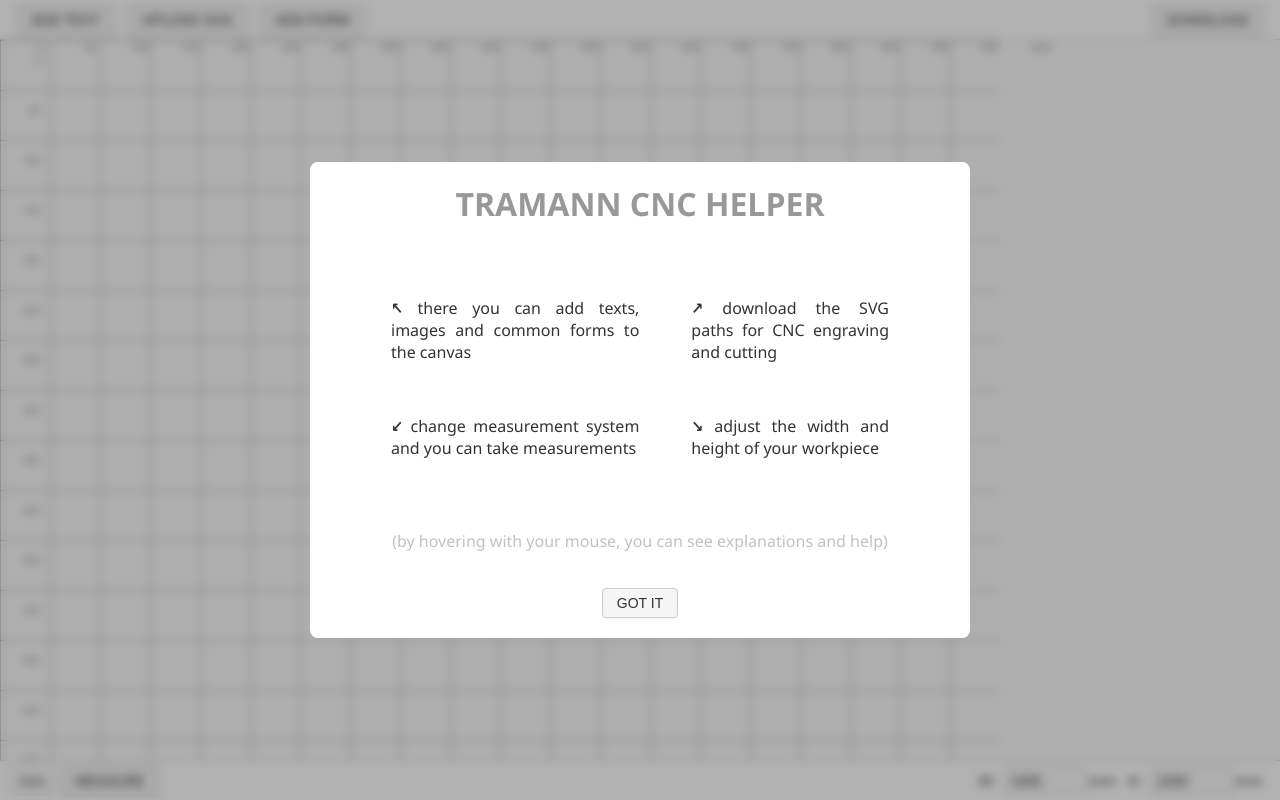
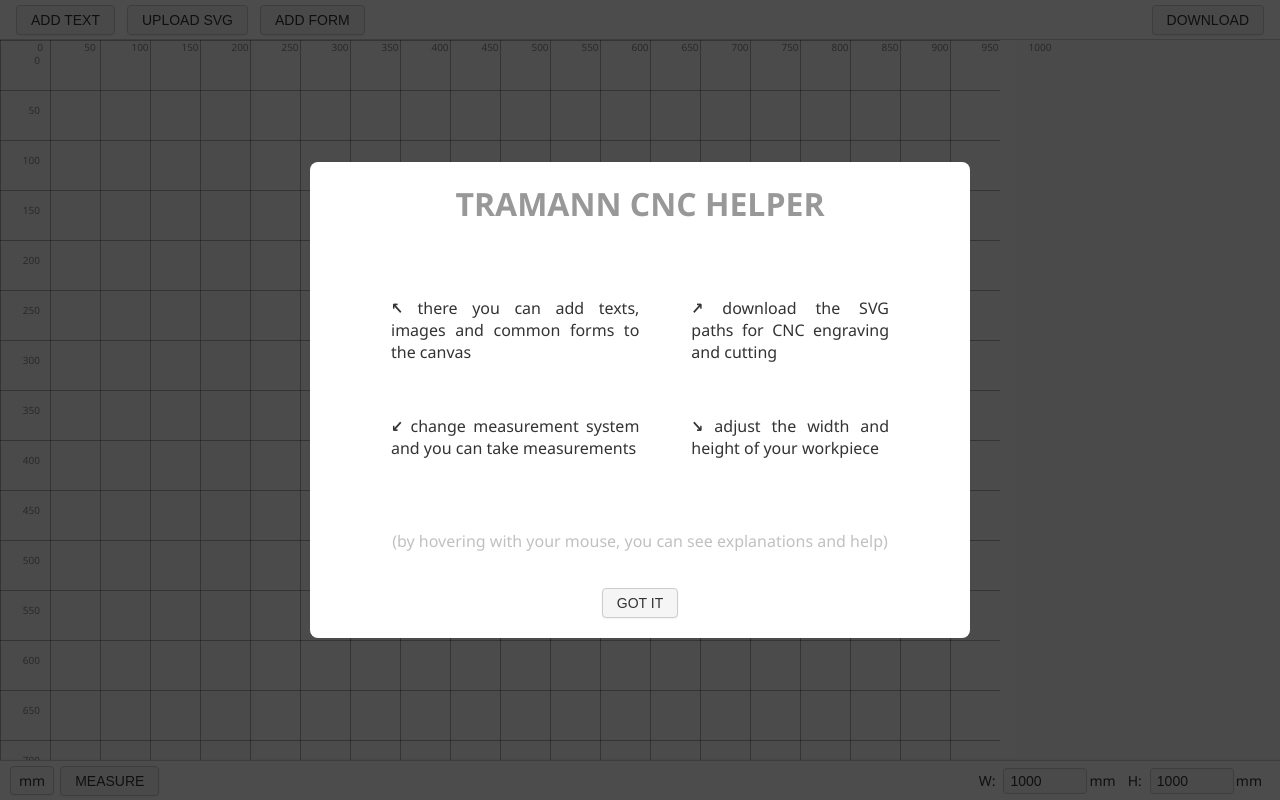
Before and after one commit to StultusEstQuiHocLegit/CNCHELPER, a PHP site: page / in a window 1280 px wide. Run offline with PHP 8.4, Linux system fonts and the light colour scheme.

Commit message:
Update style.css

```diff
--- a/style.css
+++ b/style.css
@@ -233,8 +233,8 @@ button.active {
   display: none;
   align-items: center;
   justify-content: center;
-  background: rgba(0, 0, 0, 0.3);
-  backdrop-filter: blur(5px);
+  /* Dark translucent background so underlying content is still visible */
+  background: rgba(0, 0, 0, 0.7);
   z-index: 9999;
 }
 
```
